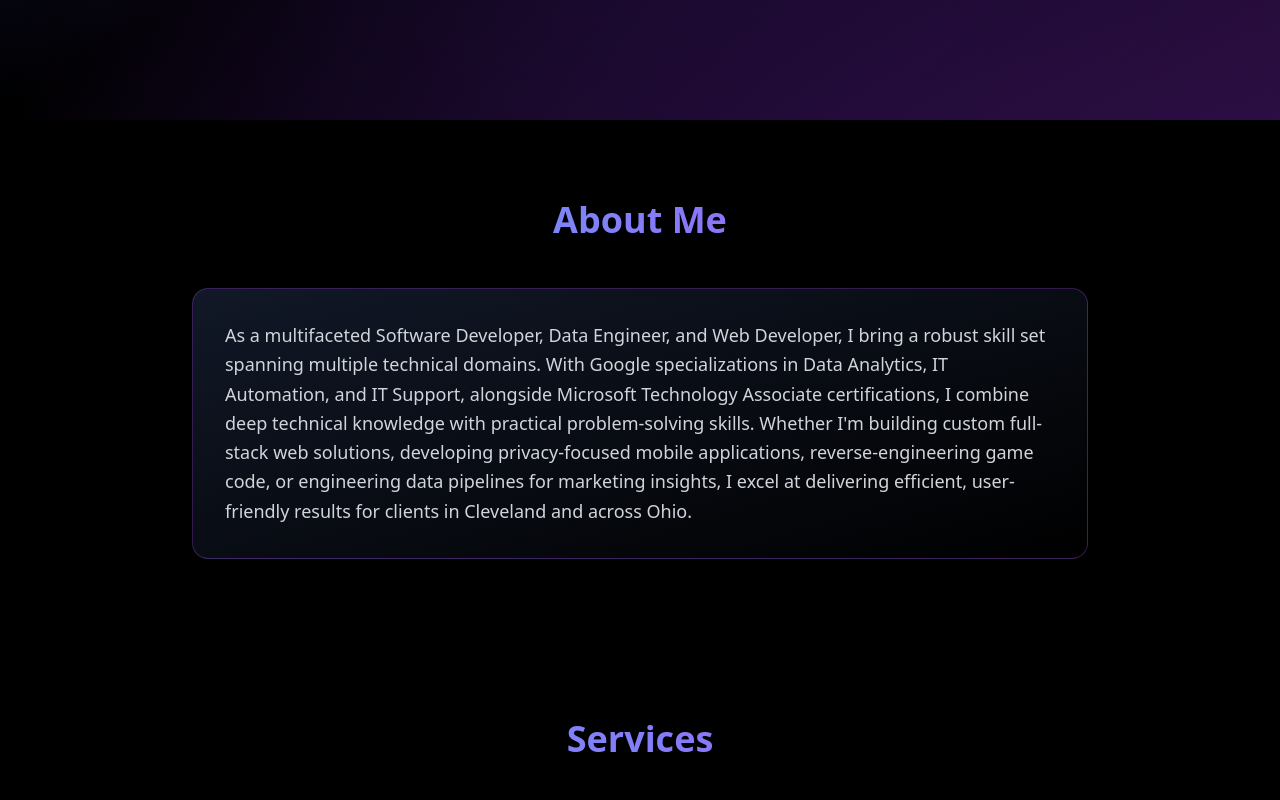
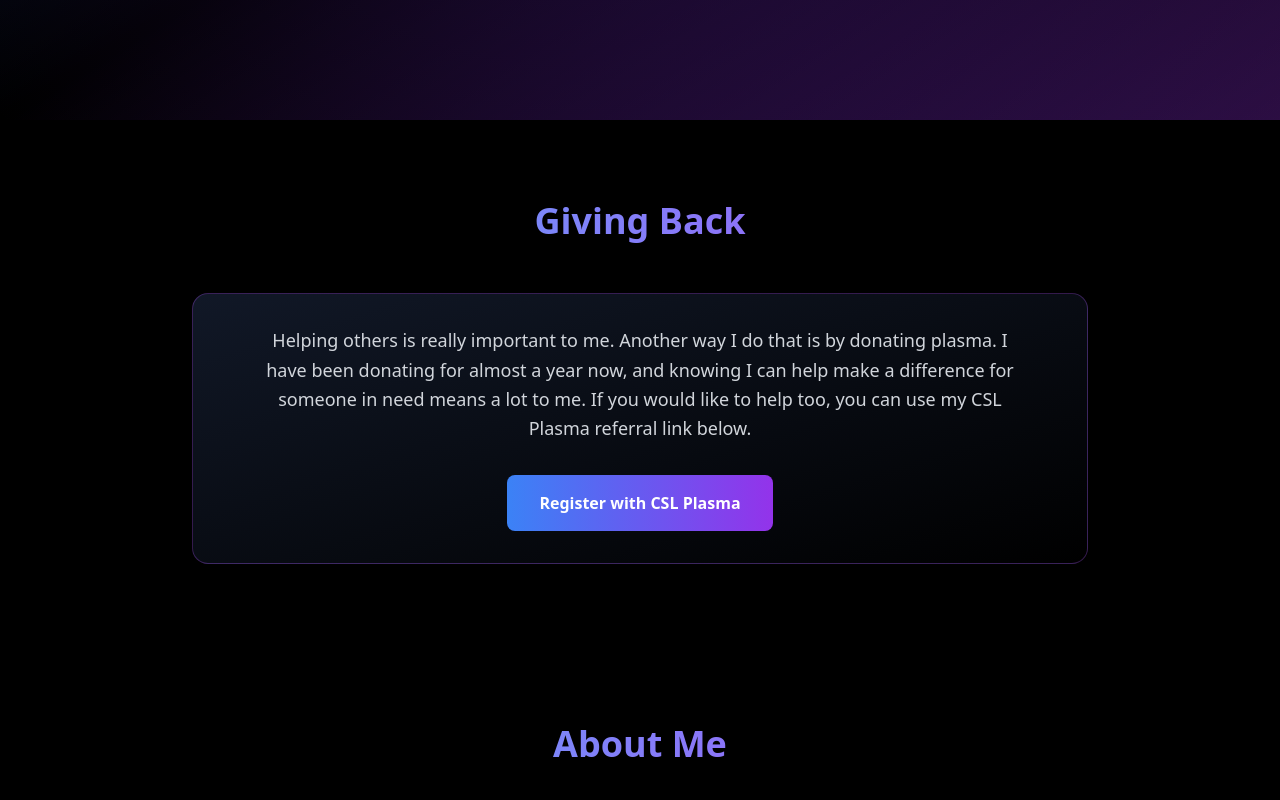
Before and after one commit to Derek-G1/Derek-Gembus-Official, a React (Create React App) app: page / in a window 1280 px wide. Shown: the part 680-1480 px from the top of the page. Built offline with nearby package versions, Linux system fonts and the light colour scheme.

Commit message:
updated website

```diff
--- a/src/App.js
+++ b/src/App.js
@@ -345,6 +345,34 @@
 
       <main id="main-content" className="relative">
 
+        <section className="py-20 relative bg-black" aria-labelledby="giving-back-heading">
+          <div className="container mx-auto px-4">
+            <div className="max-w-4xl mx-auto">
+              <h2
+                id="giving-back-heading"
+                className="text-4xl font-bold mb-12 text-center bg-gradient-to-r from-blue-400 to-purple-500 bg-clip-text text-transparent leading-[1.15] pb-1"
+              >
+                Giving Back
+              </h2>
+              <div className="bg-gradient-to-br from-gray-900 to-black p-8 rounded-2xl border border-purple-500/30 shadow-xl text-center">
+                <p className="text-gray-300 text-lg leading-relaxed max-w-3xl mx-auto">
+                  Helping others is really important to me. Another way I do that is by donating plasma. I have been donating for almost a year now, and knowing I can help make a difference for someone in need means a lot to me. If you would like to help too, you can use my CSL Plasma referral link below.
+                </p>
+                <div className="mt-8 flex justify-center">
+                  <a
+                    href="https://rewards.cslplasma.com/referral/referral-unique-code/eyJkb25vcklEIjoiMDBFQzNTOSIsImNvZGUiOiI5OU1GN0JNS1ZEIiwicmVnaW9uU2hvcnROYW1lIjoidXMifQ=="
+                    target="_blank"
+                    rel="noopener noreferrer"
+                    className="inline-flex items-center justify-center min-w-[220px] px-8 py-4 rounded-lg bg-gradient-to-r from-blue-500 to-purple-600 hover:from-blue-600 hover:to-purple-700 transition-all transform hover:scale-105 font-semibold"
+                  >
+                    Register with CSL Plasma
+                  </a>
+                </div>
+              </div>
+            </div>
+          </div>
+        </section>
+
         <section id="about" className="py-20 relative overflow-hidden" aria-labelledby="about-heading">
           <div className="container mx-auto px-4">
             <div className="max-w-4xl mx-auto">
--- a/src/components/Footer.js
+++ b/src/components/Footer.js
@@ -31,6 +31,11 @@
                 </a>
               </li>
               <li>
+                <a href="https://mastodon.social/@DerekGembus" target="_blank" rel="noopener noreferrer" className="text-sm text-gray-400 hover:text-purple-400 transition-colors">
+                  Mastodon
+                </a>
+              </li>
+              <li>
                 <a href="https://peerlist.io/derekgembus" target="_blank" rel="noopener noreferrer" className="text-sm text-gray-400 hover:text-purple-400 transition-colors">
                   Peerlist
                 </a>
@@ -50,6 +55,11 @@
               <li>
                 <a href="https://www.linkedin.com/in/derekgembus/" target="_blank" rel="noopener noreferrer" className="text-sm text-gray-400 hover:text-purple-400 transition-colors">
                   LinkedIn
+                </a>
+              </li>
+              <li>
+                <a href="https://www.flickr.com/photos/204405143@N07/" target="_blank" rel="noopener noreferrer" className="text-sm text-gray-400 hover:text-purple-400 transition-colors">
+                  Flickr
                 </a>
               </li>
               <li>
```
Also changed, not shown: 11 other files (tests, documents, lock files or other folders).
